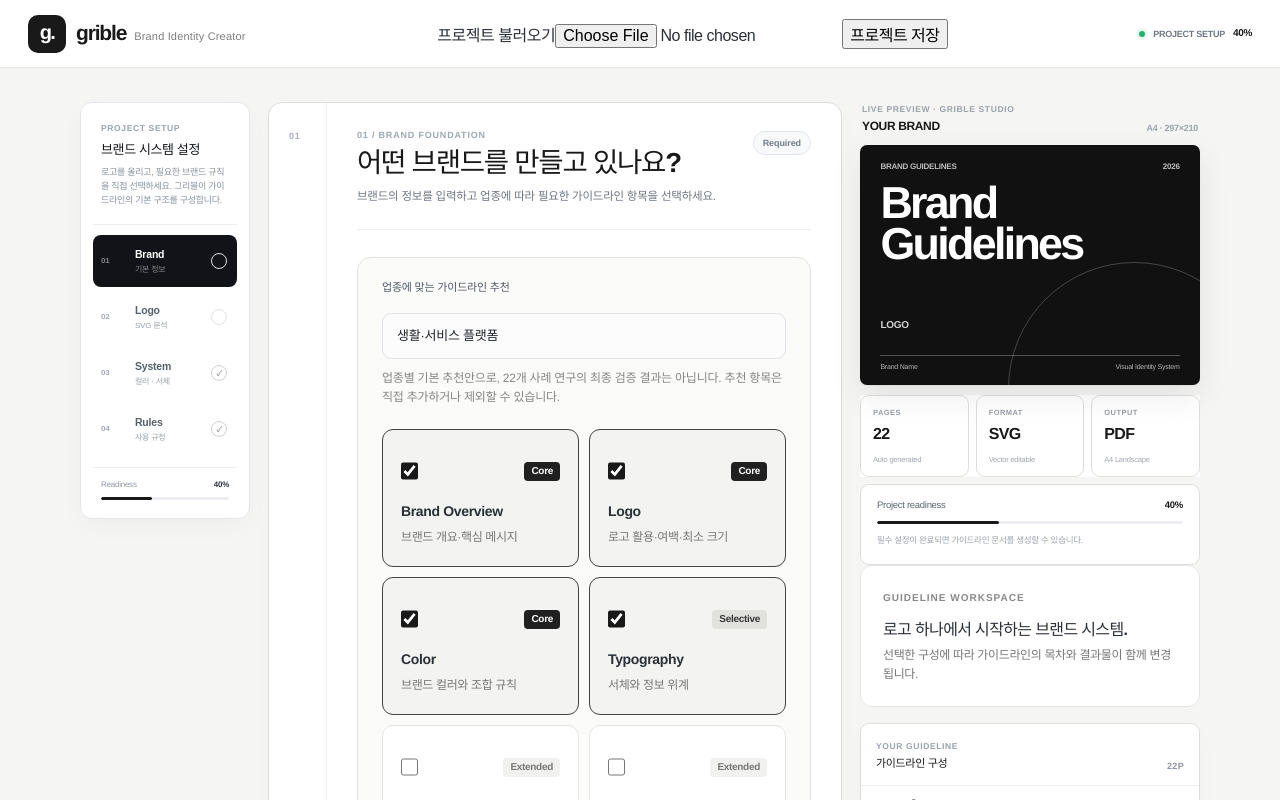
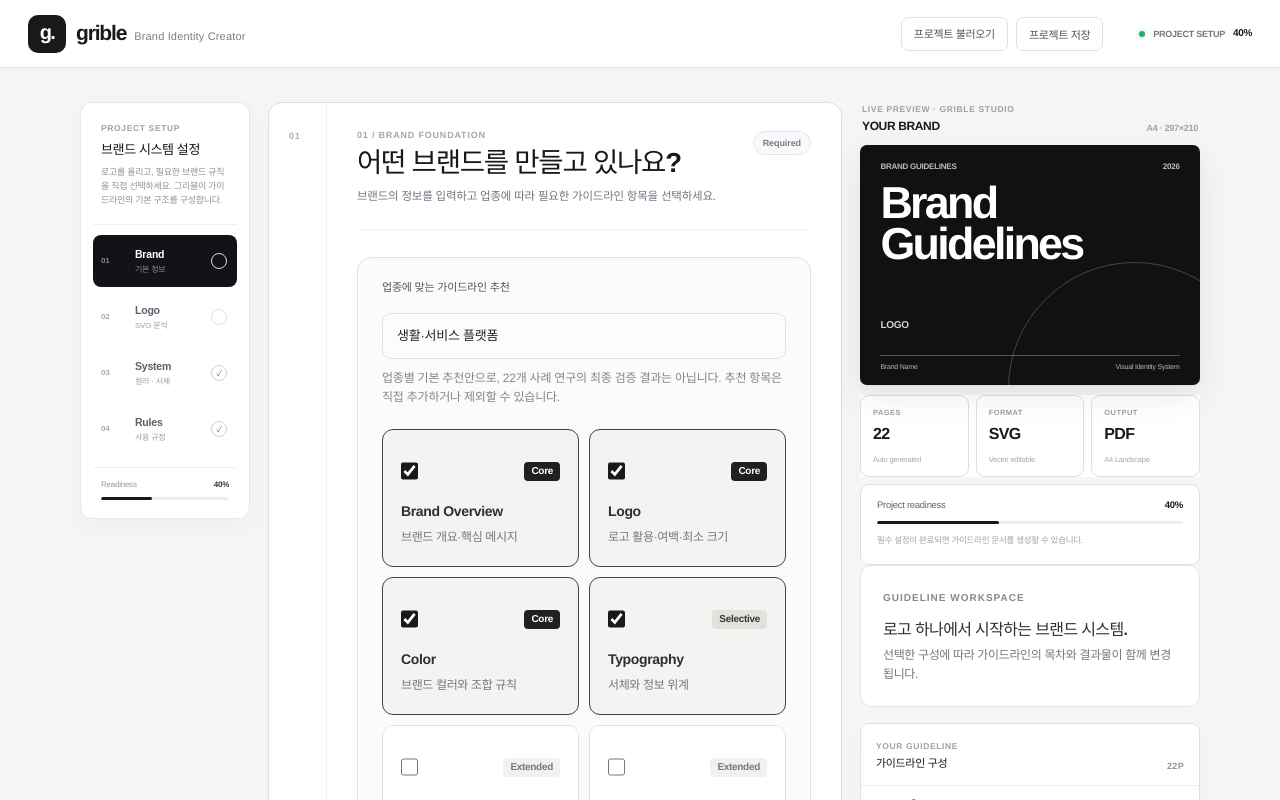
Before and after one commit to jyhome1228-cyber/brandcreator, a React (Vite) app: page / in a window 1280 px wide. Shown: the top 800 px of the page. Built offline with nearby package versions, Linux system fonts and the light colour scheme.

Commit message:
style: integrate project portability controls in GRIBLE header

```diff
--- a/src/grible.css
+++ b/src/grible.css
@@ -59,3 +59,12 @@ button:focus-visible,input:focus-visible,select:focus-visible,textarea:focus-vis
   .grible-module-card { transition:none; }
   .grible-module-card:hover { transform:none; }
 }
+
+/* Portable project workflow */
+.grible-header-utilities { display:flex; align-items:center; gap:8px; margin-left:auto; margin-right:20px; }
+.grible-import-button,.grible-save-button { display:inline-flex; align-items:center; justify-content:center; min-height:34px; padding:0 12px; border:1px solid #e1e1df; background:#fff; border-radius:7px; color:#545454; font-size:11px; font-weight:650; cursor:pointer; white-space:nowrap; }
+.grible-import-button:hover,.grible-save-button:hover { background:#f4f4f2; color:#171717; }
+.grible-import-button:focus-within { outline:2px solid #171717; outline-offset:2px; }
+.grible-import-button input { position:absolute; width:1px; height:1px; opacity:0; overflow:hidden; }
+@media (max-width:820px) { .grible-header-utilities { margin-right:0; } .grible-header-utilities .grible-import-button { display:none; } }
+@media (max-width:520px) { .grible-header-utilities .grible-save-button { font-size:10px; padding:0 9px; } }
```
